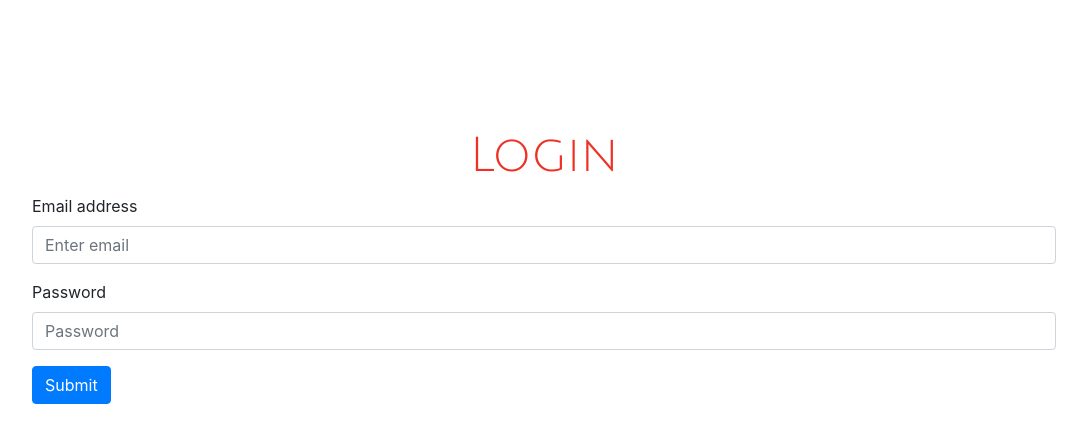
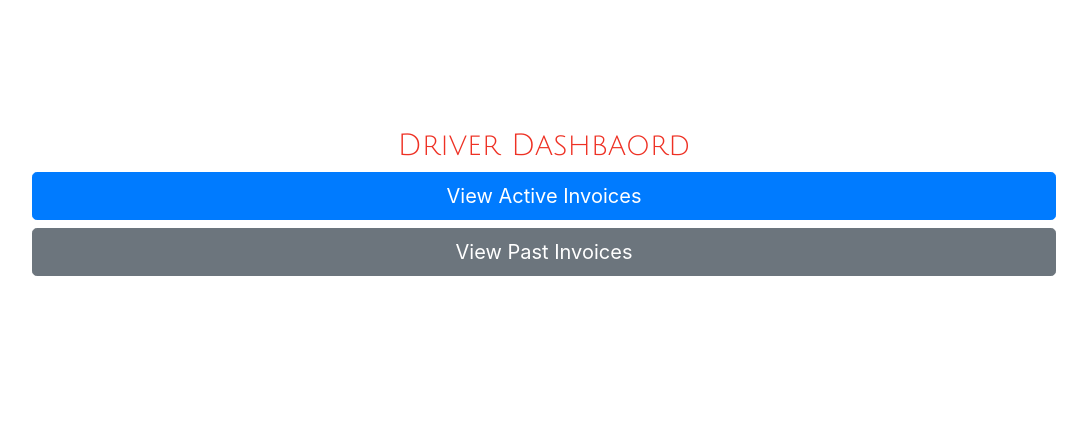
Before and after one commit to aaangelaaa/request-to-pay-frontend, a React (Create React App) app: page / in a window 1280 px wide. Shown: the top 442 px of the page, without its empty margins (96-1183 px from the left). Built offline with nearby package versions, Linux system fonts and the light colour scheme.

Commit message:
Added Driver Dashboard page.

```diff
--- a/src/App.js
+++ b/src/App.js
@@ -5,10 +5,11 @@ import { Form, Button } from 'react-bootstrap'
 import './App.css';
 import LoginPage from './pages/login/LoginPage.js';
 import LoginConfirmation from './pages/login confirmation/LoginConfirmation.js';
+import DriverDash from './pages/driver dashboard/DriverDash.js';
 
 function App() {
   return (
-    <LoginPage/>
+    <DriverDash/>
   );
 }
 
--- /dev/null
+++ b/src/pages/driver dashboard/DriverDash.css
@@ -0,0 +1,58 @@
+@import url('https://fonts.googleapis.com/css?family=Julius+Sans+One&display=swap');
+
+.driver-dash {
+    height: auto;
+    padding: 10%;
+}
+
+.driver-header {
+    position: relative;
+    top: 0;
+    left: 0;
+
+    text-align: center;
+    font-family: 'Julius Sans One', sans-serif;
+    font-style: normal;
+    font-weight: normal;
+    font-size: 30px;
+
+    color: #EE3124;
+}
+
+.Scotiabank-logo {
+  position: relative;
+  width: auto;
+  height: 82px;
+  left: auto;
+  top: 4vw;
+}
+
+.container {
+    width: 70vw;
+    height: 50vw;
+    background-color: transparent;
+
+    position: relative;
+    top: 0vw;
+    left: 0vw;
+    text-align: left;
+    margin: auto;
+    border-radius: 0;
+}
+
+.password {
+    position: relative;
+    top: -23px;
+}
+
+.login-button {
+    position: relative;
+    top: 0vw;
+    display: flex;
+    justify-content: center;
+}
+
+.bad-login {
+    color: red;
+    margin-top: 10px;
+}
--- /dev/null
+++ b/src/pages/driver dashboard/DriverDash.js
@@ -0,0 +1,42 @@
+import React, {Component} from 'react';
+import 'bootstrap/dist/css/bootstrap.min.css';
+import { Form, Button } from 'react-bootstrap';
+import BackendAuth from '../../helpers/BackendAuth.js'
+import './DriverDash.css';
+
+{/* Driver Dashboard */}
+
+class DriverDash extends Component {
+    constructor(props) {
+        super(props);
+        this.state = {
+        }
+
+        this.handleClick1 = this.handleClick1.bind(this);
+        this.handleClick2 = this.handleClick2.bind(this);
+    }
+
+    handleClick1 (e) {
+        e.preventDefault();
+        // switch pages
+        console.log("hello!");
+    }
+
+    handleClick2 (e) {
+        e.preventDefault();
+        // swithc pages
+        console.log("goodbye!");
+    }
+
+    render () {
+        return (
+            <div className="driver-dash">
+                <h3 className="driver-header">Driver Dashbaord</h3>
+                <Button variant="primary" size="lg" block onClick={this.handleClick1}>View Active Invoices</Button>
+                <Button variant="secondary" size="lg" block onClick={this.handleClick2}>View Past Invoices</Button>
+            </div>
+        );
+    }
+}
+
+export default DriverDash;
```
